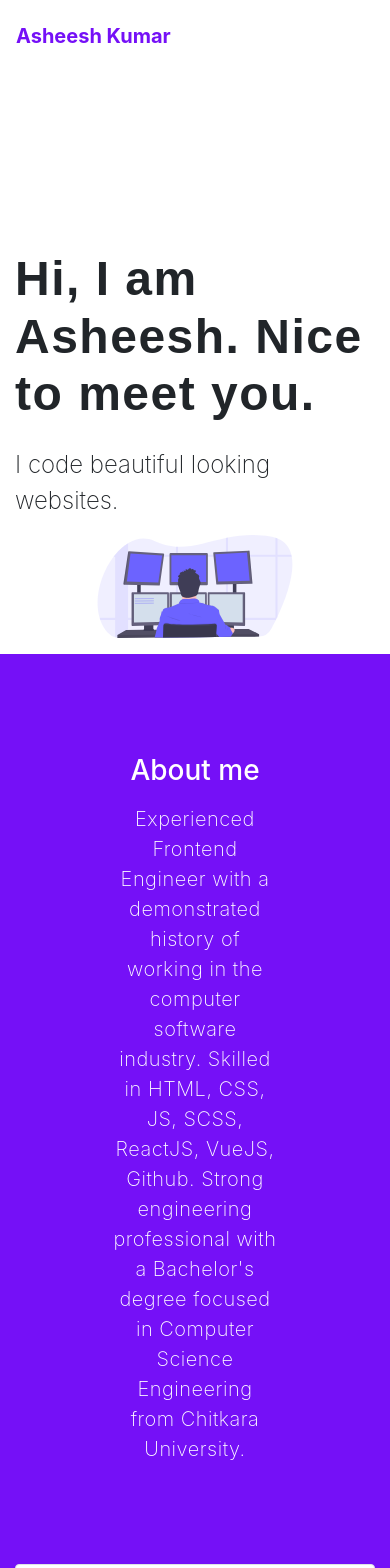
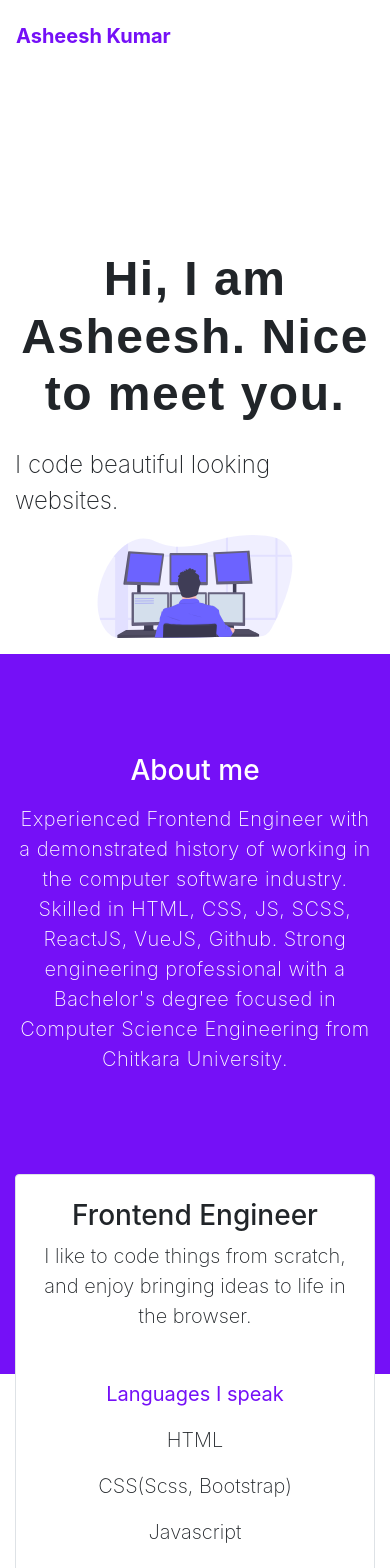
Before and after one commit to ranjanhardik/github-io-profile, a React app: page / in a window 390 px wide. Shown: the top 1568 px of the page. Built offline with nearby package versions, Linux system fonts and the light colour scheme; a web font is replaced by a local one.

Commit message:
Responsive issues (#9)

```diff
--- a/src/components/AboutMe.js
+++ b/src/components/AboutMe.js
@@ -4,14 +4,14 @@ class AboutMe extends Component {
   render() {
     return (
       <div className="about-me">
-        <div className="container w-50">
+        <div className="container w-md-50">
           <h3 className="text-center about-me-heading mb-3">About me</h3>
           <p className="about-me-desc mb-0 text-center">
             Experienced Frontend Engineer with a demonstrated history of working
             in the computer software industry. Skilled in HTML, CSS, JS, SCSS,
             ReactJS, VueJS, Github. Strong engineering professional with a
             Bachelor's degree focused in Computer Science Engineering from
-            Chitkara University.{" "}
+            Chitkara University.
           </p>
         </div>
       </div>
--- a/src/components/Footer.js
+++ b/src/components/Footer.js
@@ -43,7 +43,7 @@ class Footer extends Component {
               </span>
             </a>
             <a
-              className="mx-3"
+              className="mx-3 d-inline-block mt-4 mt-md-0"
               href="mailto: asheesh.kumar3496@gmail.com"
               target="_blank"
             >
--- a/src/components/LandingPage.js
+++ b/src/components/LandingPage.js
@@ -7,7 +7,7 @@ class LandingPage extends Component {
     return (
       <div className="container">
         <div className="landing-page d-flex flex-column justify-content-center align-items-center">
-          <h1 className="mb-4 title">Hi, I am Asheesh. Nice to meet you.</h1>
+          <h1 className="mb-4 title text-center">Hi, I am Asheesh. Nice to meet you.</h1>
           <p className="sub-title">I code beautiful looking websites.</p>
           <img src={LandingImage} alt="" className="w-100 h-auto"></img>
         </div>
--- a/src/components/RecentWork.js
+++ b/src/components/RecentWork.js
@@ -10,7 +10,7 @@ class RecentWork extends Component {
             <p>Here are a few recent projects</p>
           </div>
           <div className="row">
-            <div className="col-12 col-md-4">
+            <div className="col-12 col-md-4 mb-5 mb-md-0">
               <div class="card">
                 <div class="card-body text-center">
                   <h5 className="mb-3">Artkradle</h5>
@@ -29,7 +29,7 @@ class RecentWork extends Component {
                 </div>
               </div>
             </div>
-            <div className="col-12 col-md-4">
+            <div className="col-12 col-md-4 mb-5 mb-md-0">
               <div class="card">
                 <div class="card-body text-center">
                   <h5 className="mb-3">Onetown</h5>
```
